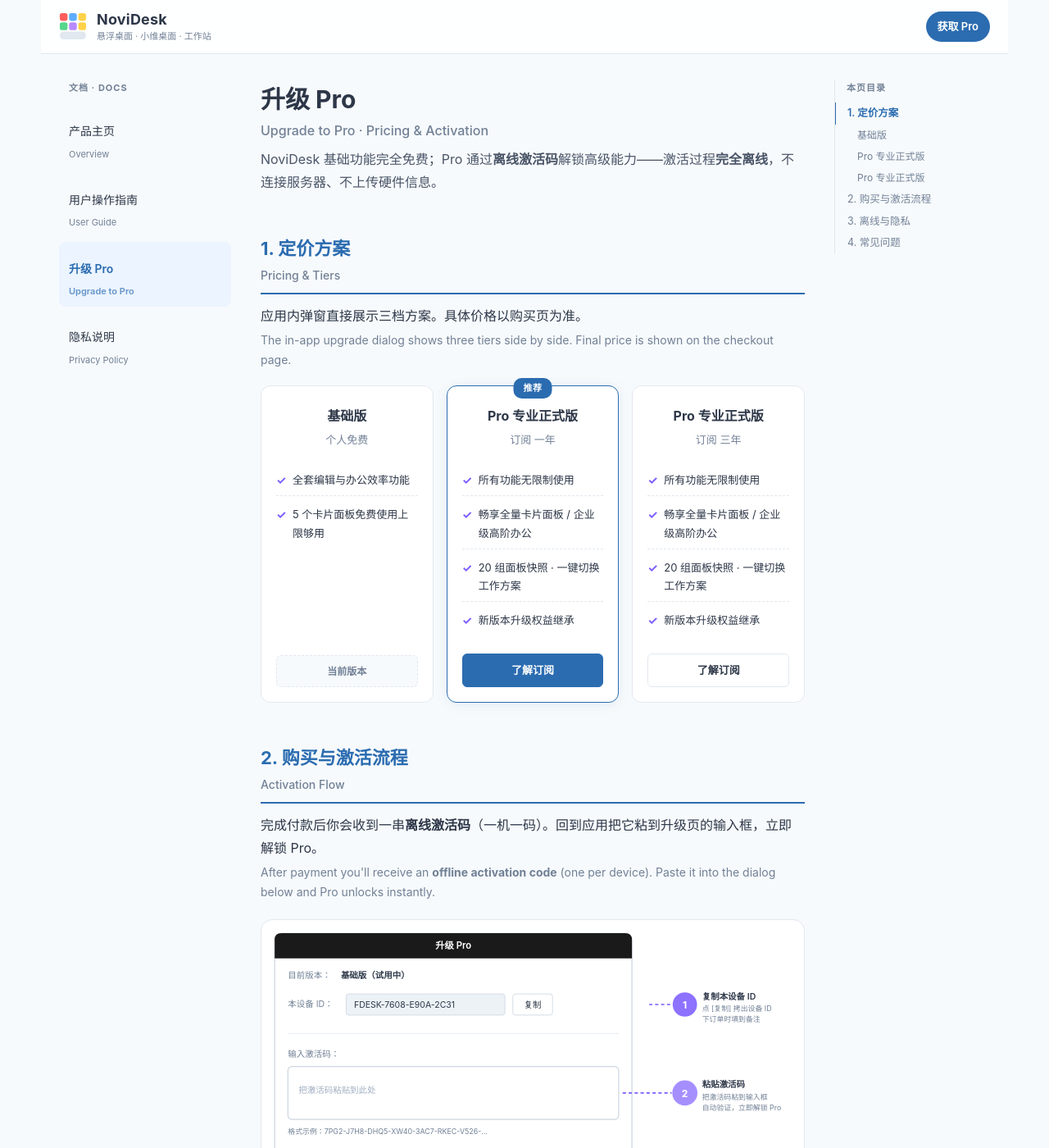
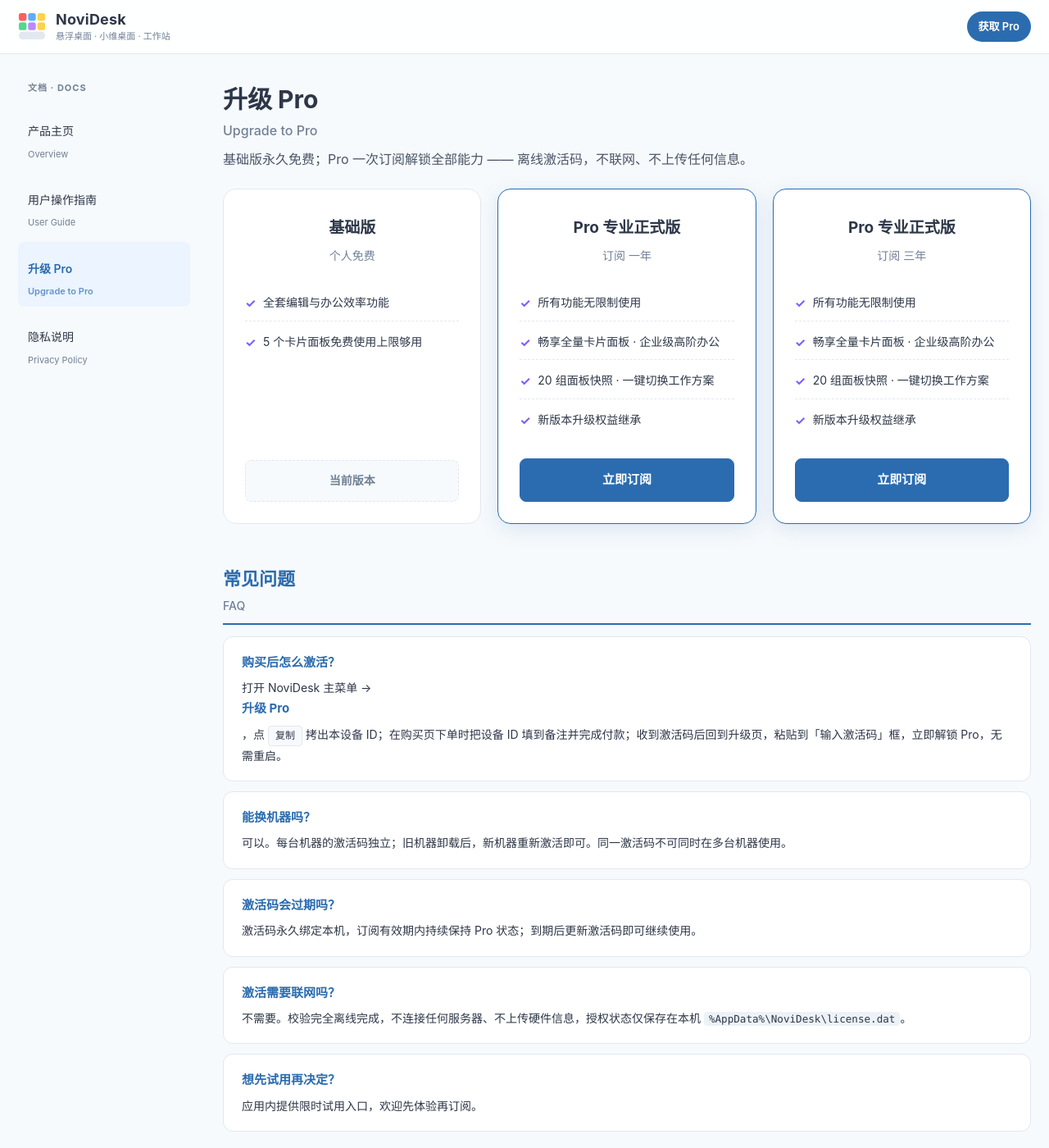
Before and after one commit to tech-littlesoft/NoviDesk, a Jekyll site: the page built from buy.md, in a window 1280 px wide and 1400 px high. Shown: the whole window at 82% size. Built offline with Jekyll 4.4.1, drawn with Linux system fonts in a browser that asks for light colours; some of the changed text lies outside the part shown.

Commit message:
升级 Pro 页改为宽幅转化页：只留定价卡片 + 常见问题
- 移除全部编号小节与冗余说明（购买流程、离线隐私等独立小节），激活流程并入常见问题
- 订阅按钮直连发卡网站：一年 w1fm39 / 三年 5teg75，新标签打开
- 新增 wide 布局：宽幅页面（1560px），取消内容区 800px 上限，顶栏与页脚同步加宽
- FAQ 换成无编号卡片样式，定价卡片放大并加 hover 反馈
- 删除不再引用的 assets/img/09-pro-activate.svg

```diff
--- a/_layouts/default.html
+++ b/_layouts/default.html
@@ -9,7 +9,7 @@
   <link rel="icon" type="image/svg+xml" href="{{ '/assets/img/favicon.svg' | relative_url }}" />
   <link rel="stylesheet" href="{{ '/assets/css/style.css' | relative_url }}" />
 </head>
-<body>
+<body{% if page.wide %} class="wide-page"{% endif %}>
   <header class="topbar">
     <a class="brand" href="{{ '/' | relative_url }}" aria-label="NoviDesk 主页">
       <svg class="brand-mark" viewBox="0 0 36 36" aria-hidden="true">
@@ -29,7 +29,7 @@
     <a class="topbar-cta" href="{{ '/buy/' | relative_url }}">获取 Pro</a>
   </header>
 
-  <div class="layout{% if page.toc %} has-toc{% endif %}">
+  <div class="layout{% if page.toc %} has-toc{% endif %}{% if page.wide %} is-wide{% endif %}">
     <aside class="sidebar" aria-label="文档导航">
       {% include sidebar.html %}
     </aside>
--- a/assets/css/style.css
+++ b/assets/css/style.css
@@ -135,34 +135,44 @@ figcaption { font-size:13px; color:var(--muted); margin-top:8px; text-align:cent
   figure img, figure svg { border:none; }
 }
 
+/* ===== Wide landing layout (buy page) ===== */
+body.wide-page .topbar,
+body.wide-page .site-footer { max-width:1560px; }
+.layout.is-wide { max-width:1560px; }
+.layout.is-wide .page { max-width:none; }
+
 /* ===== Buy page: pricing cards ===== */
-.pricing-grid { display:grid; grid-template-columns:repeat(3,1fr); gap:16px; margin:18px 0 24px; }
-.pricing-card { position:relative; padding:22px 18px 18px; border:1px solid var(--line); border-radius:12px; background:var(--card); display:flex; flex-direction:column; text-align:center; }
-.pricing-card.highlight { border-color:var(--brand); box-shadow:0 2px 14px rgba(43,108,176,0.10); }
-.pricing-card .badge { position:absolute; top:-10px; left:50%; transform:translateX(-50%); background:var(--brand); color:#fff; font-size:11px; font-weight:700; padding:3px 12px; border-radius:10px; letter-spacing:.5px; }
-.pricing-card h3 { margin:0 0 4px; font-size:16px; color:var(--ink); font-weight:700; }
-.pricing-card .period { margin:0 0 16px; font-size:13px; color:var(--muted); }
-.pricing-card .features { list-style:none; padding:0; margin:0 0 18px; font-size:13px; color:var(--ink); text-align:left; flex:1; }
-.pricing-card .features li { padding:7px 0; border-bottom:1px dashed var(--line); position:relative; padding-left:20px; }
+.pricing-grid { display:grid; grid-template-columns:repeat(3,1fr); gap:20px; margin:22px 0 10px; max-width:1240px; }
+.pricing-card { position:relative; padding:30px 26px 26px; border:1px solid var(--line); border-radius:16px; background:var(--card); display:flex; flex-direction:column; text-align:center; transition:transform .18s, box-shadow .18s, border-color .18s; }
+.pricing-card:hover { transform:translateY(-3px); }
+.pricing-card.highlight { border-color:var(--brand); box-shadow:0 6px 26px rgba(43,108,176,0.14); }
+.pricing-card h3 { margin:0 0 6px; font-size:19px; color:var(--ink); font-weight:700; }
+.pricing-card .period { margin:0 0 20px; font-size:14px; color:var(--muted); }
+.pricing-card .features { list-style:none; padding:0; margin:0 0 22px; font-size:14px; color:var(--ink); text-align:left; flex:1; }
+.pricing-card .features li { padding:9px 0; border-bottom:1px dashed var(--line); position:relative; padding-left:22px; }
 .pricing-card .features li:last-child { border-bottom:none; }
-.pricing-card .features li::before { content:"✓"; position:absolute; left:0; top:7px; color:#7c5cff; font-weight:700; font-size:14px; }
-.pricing-card .btn { display:inline-block; padding:8px 26px; border-radius:6px; background:#fff; color:var(--ink); font-size:13px; font-weight:600; border:1px solid var(--line); margin-top:auto; user-select:none; }
+.pricing-card .features li::before { content:"✓"; position:absolute; left:0; top:9px; color:#7c5cff; font-weight:700; font-size:15px; }
+.pricing-card .btn { display:block; padding:12px 26px; border-radius:8px; background:#fff; color:var(--ink); font-size:15px; font-weight:700; border:1px solid var(--line); margin-top:auto; text-decoration:none; cursor:pointer; transition:background .15s, color .15s, border-color .15s; }
+.pricing-card .btn:hover { background:var(--brand-soft); border-color:var(--brand); }
 .pricing-card.highlight .btn { background:var(--brand); color:#fff; border-color:var(--brand); }
-.pricing-card .btn-current { display:inline-block; padding:8px 22px; border-radius:6px; background:var(--bg); color:var(--muted); font-size:12px; font-weight:600; border:1px dashed var(--line); margin-top:auto; }
+.pricing-card.highlight .btn:hover { background:var(--brand-strong); border-color:var(--brand-strong); }
+.pricing-card .btn-current { display:block; padding:12px 22px; border-radius:8px; background:var(--bg); color:var(--muted); font-size:14px; font-weight:600; border:1px dashed var(--line); margin-top:auto; }
 
 @media (max-width:760px){
   .pricing-grid { grid-template-columns:1fr; gap:14px; }
 }
 
-/* ===== Steps list (buy page activation flow) ===== */
-ol.steps { counter-reset:step; list-style:none; padding:0; margin:14px 0 6px; }
-ol.steps > li { counter-increment:step; position:relative; padding:10px 12px 10px 44px; margin:8px 0; border:1px solid var(--line); border-radius:8px; background:var(--card); font-size:14px; line-height:1.7; }
-ol.steps > li::before { content:counter(step); position:absolute; left:12px; top:11px; width:22px; height:22px; border-radius:50%; background:var(--brand); color:#fff; font-size:12px; font-weight:700; display:flex; align-items:center; justify-content:center; }
+/* ===== FAQ (buy page) ===== */
+.faq { list-style:none; padding:0; margin:14px 0 0; max-width:1240px; }
+.faq > li { padding:18px 22px; margin:12px 0; background:var(--card); border:1px solid var(--line); border-radius:12px; }
+.faq > li b { display:block; margin-bottom:6px; color:var(--brand); font-size:15px; }
+.faq > li p { margin:6px 0 0; font-size:14px; color:var(--ink); }
 .kbd { display:inline-block; padding:1px 8px; border:1px solid var(--line); border-radius:4px; background:var(--bg); color:var(--ink); font-size:12px; font-family:Consolas,Menlo,monospace; }
 
-/* Dark mode adjustments for pricing cards */
+/* Dark mode adjustments */
 @media (prefers-color-scheme: dark) {
   .pricing-card .btn { background:#1a1a1a; color:var(--ink); border-color:var(--line); }
+  .pricing-card .btn:hover { background:#22303f; border-color:var(--brand); }
   .pricing-card .features li { border-bottom-color:#333; }
-  ol.steps > li { background:#1a1a1a; }
+  .faq > li { background:#1a1a1a; }
 }
--- a/buy.md
+++ b/buy.md
@@ -1,18 +1,13 @@
 ---
 layout: default
-title: 升级 Pro · Upgrade to Pro
+title: 升级 Pro
 permalink: /buy/
-toc: true
+wide: true
 ---
 
-# 升级 Pro <span class="en">Upgrade to Pro · Pricing &amp; Activation</span>
+# 升级 Pro <span class="en">Upgrade to Pro</span>
 
-<p class="lead">NoviDesk 基础功能完全免费；Pro 通过<b>离线激活码</b>解锁高级能力——激活过程<b>完全离线</b>，不连接服务器、不上传硬件信息。</p>
-
-## 1. 定价方案 <span class="en">Pricing &amp; Tiers</span>
-
-<p class="zh">应用内弹窗直接展示三档方案。具体价格以购买页为准。</p>
-<p class="en">The in-app upgrade dialog shows three tiers side by side. Final price is shown on the checkout page.</p>
+<p class="lead">基础版永久免费；Pro 一次订阅解锁全部能力 —— 离线激活码，不联网、不上传任何信息。</p>
 
 <div class="pricing-grid">
   <div class="pricing-card">
@@ -26,86 +21,51 @@ toc: true
   </div>
 
   <div class="pricing-card highlight">
-    <span class="badge">推荐</span>
     <h3>Pro 专业正式版</h3>
     <p class="period">订阅 一年</p>
     <ul class="features">
       <li>所有功能无限制使用</li>
-      <li>畅享全量卡片面板 / 企业级高阶办公</li>
+      <li>畅享全量卡片面板 · 企业级高阶办公</li>
       <li>20 组面板快照 · 一键切换工作方案</li>
       <li>新版本升级权益继承</li>
     </ul>
-    <span class="btn">了解订阅</span>
+    <a class="btn" href="https://www.kufaka.com/item/w1fm39" target="_blank" rel="noopener">立即订阅</a>
   </div>
 
-  <div class="pricing-card">
+  <div class="pricing-card highlight">
     <h3>Pro 专业正式版</h3>
     <p class="period">订阅 三年</p>
     <ul class="features">
       <li>所有功能无限制使用</li>
-      <li>畅享全量卡片面板 / 企业级高阶办公</li>
+      <li>畅享全量卡片面板 · 企业级高阶办公</li>
       <li>20 组面板快照 · 一键切换工作方案</li>
       <li>新版本升级权益继承</li>
     </ul>
-    <span class="btn">了解订阅</span>
+    <a class="btn" href="https://www.kufaka.com/item/5teg75" target="_blank" rel="noopener">立即订阅</a>
   </div>
 </div>
 
-## 2. 购买与激活流程 <span class="en">Activation Flow</span>
+## 常见问题 <span class="en">FAQ</span>
 
-<p class="zh">完成付款后你会收到一串<b>离线激活码</b>（一机一码）。回到应用把它粘到升级页的输入框，立即解锁 Pro。</p>
-<p class="en">After payment you'll receive an <b>offline activation code</b> (one per device). Paste it into the dialog below and Pro unlocks instantly.</p>
-
-<figure>
-  <img src="{{ '/assets/img/09-pro-activate.svg' | relative_url }}" alt="激活流程示意图">
-  <figcaption>升级页下半区：当前版本状态、设备 ID、激活码输入框</figcaption>
-</figure>
-
-<ol class="steps">
-  <li><b>打开升级页</b>：NoviDesk 主菜单 → <b>升级 Pro</b>，弹出升级页。</li>
-  <li><b>复制设备 ID</b>：点「本设备 ID」右侧的 <span class="kbd">复制</span> 按钮。</li>
-  <li><b>下单并支付</b>：浏览器打开购买页，选一年或三年套餐，付款前把设备 ID 填到订单备注。</li>
-  <li><b>收到激活码</b>：订单完成后激活码会发到你的邮箱（或显示在订单页）。</li>
-  <li><b>粘贴并激活</b>：回到升级页，把激活码粘到「输入激活码」文本框，自动验证、立即解锁 Pro。</li>
-</ol>
-
-<p class="en">Open <b>Upgrade to Pro</b> in the menu → copy your device ID → paste it into the checkout notes → pay → paste the activation code back into the dialog → done.</p>
-
-## 3. 离线与隐私 <span class="en">Offline &amp; Privacy</span>
-
-<p class="zh">激活验证<b>完全离线</b>：本机通过数字签名校验激活码有效性，不连接任何远程服务器，不上传硬件信息、机器指纹或任何遥测数据。激活状态仅保存在本机 <code>%AppData%\NoviDesk\license.dat</code>。</p>
-<p class="en">Activation is <b>fully offline</b>: the code is verified locally by digital signature. No remote server is contacted, no hardware info or fingerprint is uploaded, no telemetry. Activation state lives only at <code>%AppData%\NoviDesk\license.dat</code>.</p>
-
-<p class="zh">详情见 <a href="{{ '/privacy/' | relative_url }}">隐私说明</a> 第 5 节"授权与激活"。</p>
-
-## 4. 常见问题 <span class="en">FAQ</span>
-
-<ul class="tips">
+<ul class="faq">
+  <li>
+    <b>购买后怎么激活？</b>
+    <p>打开 NoviDesk 主菜单 → <b>升级 Pro</b>，点 <span class="kbd">复制</span> 拷出本设备 ID；在购买页下单时把设备 ID 填到备注并完成付款；收到激活码后回到升级页，粘贴到「输入激活码」框，立即解锁 Pro，无需重启。</p>
+  </li>
   <li>
     <b>能换机器吗？</b>
-    <p class="zh">可以。每台机器的激活码独立；在旧机器卸载后，新机器重新激活即可。同一激活码不可同时在多台机器使用。</p>
-    <p class="en">Yes — each device gets its own code. Uninstall on the old one, reactivate on the new. One code cannot be active on multiple machines.</p>
-  </li>
-  <li>
-    <b>订阅期间能升级到 3 年套餐吗？</b>
-    <p class="zh">可以。通过购买页或升级页联系客服，按差价补足，新激活码自动继承剩余有效期。</p>
-    <p class="en">Yes — contact support via the upgrade dialog. Pay the difference and the new code inherits the remaining subscription period.</p>
-  </li>
-  <li>
-    <b>订阅到期后 Pro 还能用吗？</b>
-    <p class="zh">订阅期内解锁的 Pro 功能版本会"权益继承"到本机，已下载的面板快照、新版升级权可永久保留；想用下一版 Pro 需续费。</p>
-    <p class="en">Pro features unlocked during an active subscription are "inherited" to your device — saved panel snapshots and future upgrade rights are kept permanently. To use the next Pro release, renew.</p>
+    <p>可以。每台机器的激活码独立；旧机器卸载后，新机器重新激活即可。同一激活码不可同时在多台机器使用。</p>
   </li>
   <li>
     <b>激活码会过期吗？</b>
-    <p class="zh">激活码绑定本机不丢失。订阅有效期内持续保持 Pro 状态；订阅到期时只需更新激活码即可。</p>
-    <p class="en">The code stays bound to your device. Pro stays active while the subscription is valid; when it expires, just paste the renewed code.</p>
+    <p>激活码永久绑定本机，订阅有效期内持续保持 Pro 状态；到期后更新激活码即可继续使用。</p>
   </li>
   <li>
-    <b>试用 Pro？</b>
-    <p class="zh">应用内提供限时试用入口，欢迎先体验再决定。</p>
-    <p class="en">A free trial is available inside the app — try before you buy.</p>
+    <b>激活需要联网吗？</b>
+    <p>不需要。校验完全离线完成，不连接任何服务器、不上传硬件信息，授权状态仅保存在本机 <code>%AppData%\NoviDesk\license.dat</code>。</p>
+  </li>
+  <li>
+    <b>想先试用再决定？</b>
+    <p>应用内提供限时试用入口，欢迎先体验再订阅。</p>
   </li>
 </ul>
-
-<p class="en">Back to <a href="{{ '/' | relative_url }}">Overview</a> · <a href="{{ '/guide/' | relative_url }}">User Guide</a></p>
```
Also changed, not shown: assets/img/09-pro-activate.svg (deleted).
